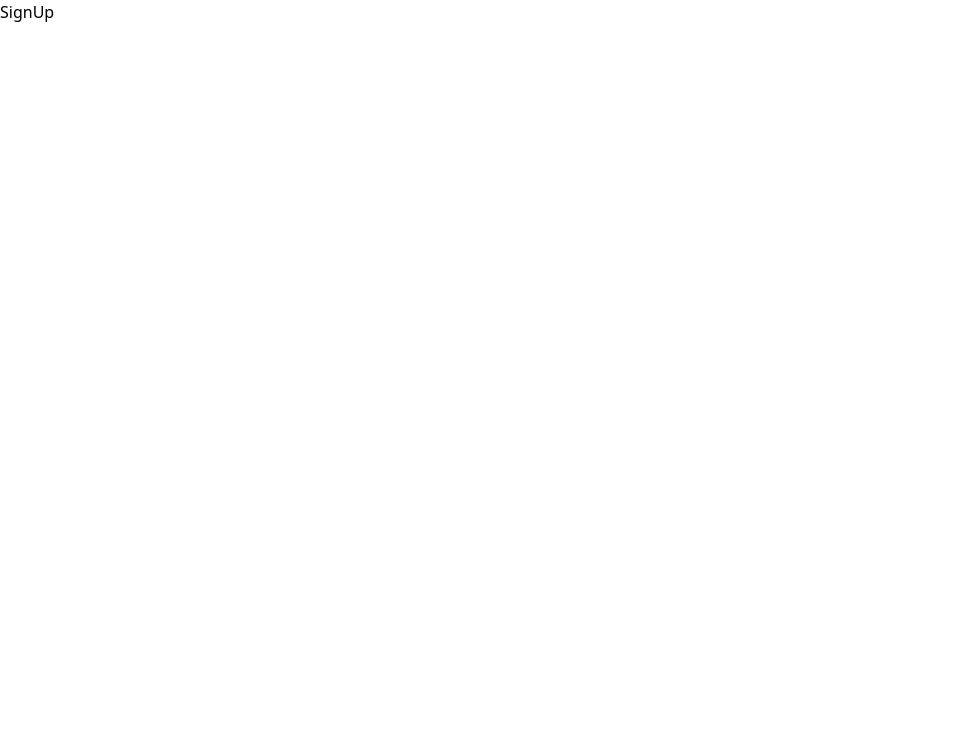
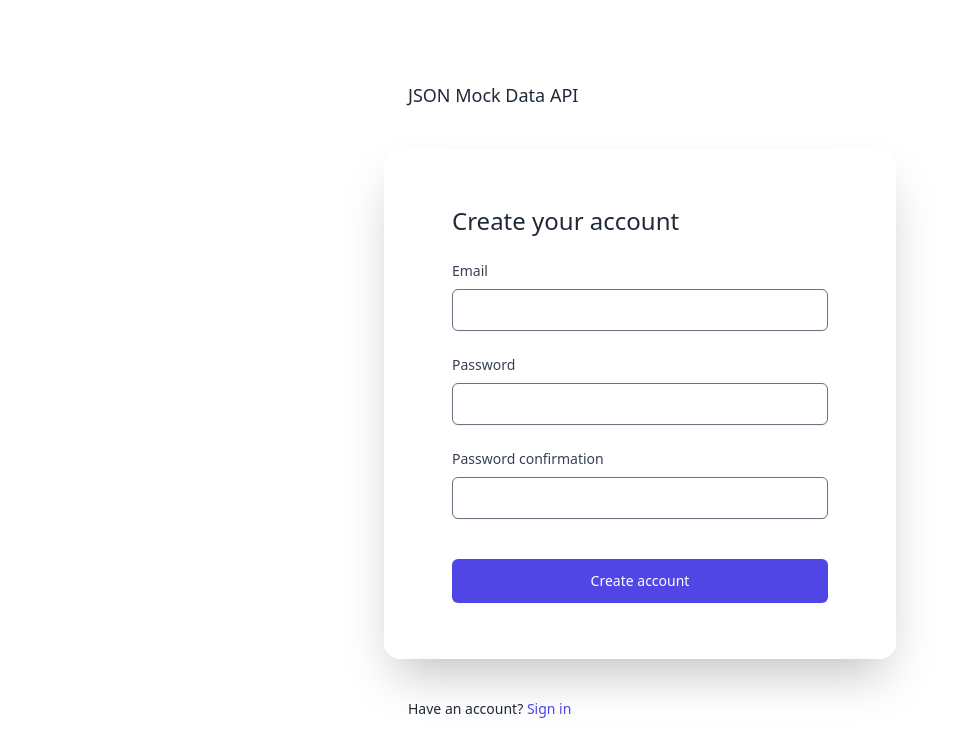
Before and after one commit to PrVille/json-mock-data-api, a React (Vite) app in the folder frontend/: page /signup in a window 1280 px wide. Shown: the top 756 px of the page, without its empty margins (0-967 px from the left). Built offline with nearby package versions, Linux system fonts and the light colour scheme.

Commit message:
Sign up page, account page framing

```diff
--- a/frontend/src/components/Topbar.tsx
+++ b/frontend/src/components/Topbar.tsx
@@ -58,7 +58,7 @@ const Topbar = ({
             }}
             className="py-1 pr-1 text-sm font-medium rounded-lg text-indigo-600 hover:text-gray-800 transition-all"
           >
-            Sign out
+            Sign out &rarr;
           </button>
         ) : (
           <NavLink
--- a/frontend/src/pages/Account.tsx
+++ b/frontend/src/pages/Account.tsx
@@ -1,6 +1,80 @@
+import { Link } from "react-router-dom"
+import Page from "../components/Page"
+import { useUser } from "../hooks/useUser"
+import { ClipboardIcon } from "@heroicons/react/24/outline"
+
 const Account = () => {
+  const { user } = useUser()
+
+  if (!user) return null // TODO: Handle case when accessing account page without auth
+
   return (
-    <div>Account</div>
+    <Page>
+      <Page.Section>
+        <Page.Section.Title>Profile</Page.Section.Title>
+      </Page.Section>
+
+      <Page.Divider />
+
+      <Page.Section>
+        <div className="flex justify-between items-center">
+          <Page.Section.Title>API token</Page.Section.Title>
+          <Link
+            to="/docs/authentication"
+            className="text-sm font-medium text-indigo-600 hover:text-gray-800 transition-all"
+          >
+            Learn more about API authentication &rarr;
+          </Link>
+        </div>
+
+        <div className="mt-6">
+          <h1 className="font-medium">Your API token</h1>
+          <p className="text-sm mt-1 mb-4 text-gray-600">
+            This token will allow you to authenticate API requests.{" "}
+            <Link
+              to="/docs/authentication"
+              className="font-medium text-indigo-600 hover:text-gray-800 transition-all"
+            >
+              Learn more &rarr;
+            </Link>
+          </p>
+        </div>
+
+        <div className="mt-6">
+          <div className="border rounded-lg">
+            <div className="grid grid-cols-5 gap-x-10 text-gray-800 font-medium px-4 py-2 bg-gray-100 border-b rounded-t-lg">
+              <h6>Name</h6>
+              <h6 className="col-span-3">
+                Token{" "}
+                <ClipboardIcon className="-mt-1 ml-1 h-4 w-4 inline-block text-gray-600 cursor-pointer" />
+              </h6>
+              <h6>Last used</h6>
+            </div>
+            <div className="grid grid-cols-5 gap-x-10 text-gray-600 text-sm px-4 py-2 rounded-lg">
+              <span className="font-medium">DEFAULT_TOKEN</span>
+              <span className="break-words col-span-3">{user.token}</span>
+              <span>Never</span>
+            </div>
+          </div>
+        </div>
+      </Page.Section>
+
+      <Page.Divider />
+
+      <Page.Section>
+        <Page.Section.Title>Data</Page.Section.Title>
+
+        {/* TODO: Clear data, seed data */}
+      </Page.Section>
+
+      <Page.Divider />
+
+      <Page.Section>
+        <Page.Section.Title>Settings</Page.Section.Title>
+
+        {/* TODO: Delete account */}
+      </Page.Section>
+    </Page>
   )
 }
 
--- a/frontend/src/pages/Authentication.tsx
+++ b/frontend/src/pages/Authentication.tsx
@@ -46,7 +46,7 @@ const Authentication = () => {
               >
                 Bearer tokens
               </a>{" "}
-              to authenticate requests. You can view and manage your tokens in{" "}
+              to authenticate requests. You can view your token in{" "}
               <Link
                 to=""
                 className="font-medium text-indigo-600 hover:text-gray-800 transition-all"
@@ -65,9 +65,9 @@ const Authentication = () => {
             </Content.Subtitle>
 
             <Content.Subtitle>
-              Your tokens carry many privileges, so be sure to keep them secure.
-              Don't share your secret tokens in publicly accessible areas such
-              as GitHub, client-side code, and so forth.
+              Your token carries many privileges, so be sure to keep it secure.
+              Don't share your secret token in publicly accessible areas such as
+              GitHub, client-side code, and so forth.
             </Content.Subtitle>
 
             <Content.Subtitle>
--- a/frontend/src/pages/SignIn.tsx
+++ b/frontend/src/pages/SignIn.tsx
@@ -10,6 +10,7 @@ import * as yup from "yup"
 import { REGEX_EMAIL } from "../constants"
 import { useUser } from "../hooks/useUser"
 import storage from "../services/storage"
+import Logo from "../components/Logo"
 
 const schema = yup
   .object({
@@ -61,7 +62,10 @@ const SignIn = () => {
   return (
     <div className="flex flex-col items-center justify-center h-full text-gray-800">
       <div className="max-w-lg w-full">
-        <div className="bg-white shadow-lg rounded-lg px-12 py-14">
+        <div className="mb-10 ml-6">
+          <Logo />
+        </div>
+        <div className="bg-white shadow-2xl rounded-2xl px-12 py-14">
           <form
             onSubmit={handleSubmit(onSubmit)}
             className="px-5 flex flex-col"
@@ -138,6 +142,7 @@ const SignIn = () => {
             </button>
           </form>
         </div>
+
         <div className="mt-10 ml-6">
           <p className="text-sm">
             Don't have an account?{" "}
--- a/frontend/src/pages/SignUp.tsx
+++ b/frontend/src/pages/SignUp.tsx
@@ -1,6 +1,187 @@
+import { useState } from "react"
+import authService from "../services/authService"
+import { Link, useNavigate } from "react-router-dom"
+import Spinner from "../components/Spinner"
+import { classNames } from "../utils"
+import { ExclamationTriangleIcon } from "@heroicons/react/20/solid"
+import { useForm } from "react-hook-form"
+import { yupResolver } from "@hookform/resolvers/yup"
+import * as yup from "yup"
+import { REGEX_EMAIL } from "../constants"
+import { useUser } from "../hooks/useUser"
+import storage from "../services/storage"
+import Logo from "../components/Logo"
+
+const schema = yup
+  .object({
+    email: yup
+      .string()
+      .required("Please enter your email.")
+      .matches(REGEX_EMAIL, "Invalid email address."),
+    password: yup
+      .string()
+      .required("Please enter your password.")
+      .length(5, "Your password must be at least 5 characters."),
+    passwordConfirmation: yup
+      .string()
+      .required("Please confirm your password.")
+      .oneOf([yup.ref("password")], "Your passwords do not match."),
+  })
+  .required()
+
+type FormData = yup.InferType<typeof schema>
+
 const SignUp = () => {
+  const [loading, setLoading] = useState(false)
+  const navigate = useNavigate()
+
+  const { setUser } = useUser()
+
+  const {
+    register,
+    handleSubmit,
+    setError,
+    formState: { errors },
+  } = useForm<FormData>({
+    resolver: yupResolver(schema),
+    mode: "onSubmit",
+  })
+
+  const onSubmit = (data: FormData) => {
+    setLoading(true)
+
+    setTimeout(() => {
+      authService
+        .signUp(data.email, data.password)
+        .then(() => {
+          authService.signIn(data.email, data.password).then((user) => {
+            setUser(user)
+            storage.saveUser(user)
+            navigate("/")
+          })
+        })
+        .catch((error) => {
+          const emailInUse = error?.response?.data?.errors?.some(
+            (err: { msg: string }) =>
+              err.msg.includes("'email' field is already in use.")
+          )
+          if (emailInUse) {
+            setError("email", {
+              message: "An account already exists with this email.",
+            })
+          } else {
+            setError("root", { message: "Something went wrong!" })
+          }
+        })
+        .finally(() => setLoading(false))
+    }, 3000)
+  }
+
   return (
-    <div>SignUp</div>
+    <div className="flex flex-col items-center justify-center h-full text-gray-800">
+      <div className="max-w-lg w-full">
+        <div className="mb-10 ml-6">
+          <Logo />
+        </div>
+        <div className="bg-white shadow-2xl rounded-2xl px-12 py-14">
+          <form
+            onSubmit={handleSubmit(onSubmit)}
+            className="px-5 flex flex-col"
+          >
+            <h2 className="text-2xl font-medium">Create your account</h2>
+
+            <div className="mt-6 flex flex-col">
+              <label className="text-sm font-medium text-gray-700">Email</label>
+              <input
+                className="mt-2 border rounded-md px-4 py-2 shadow-sm focus:ring-indigo-600 focus:border-indigo-600"
+                {...register("email")}
+              />
+            </div>
+
+            {errors.email && (
+              <div className="mt-3 flex items-center gap-2">
+                <ExclamationTriangleIcon className="h-4 w-4 text-white fill-red-600" />
+                <span className="-mt-0.5 text-red-600 font-medium text-sm">
+                  {errors.email.message}
+                </span>
+              </div>
+            )}
+
+            <div className="mt-6 flex flex-col">
+              <label className="text-sm font-medium text-gray-700">
+                Password
+              </label>
+              <input
+                className="mt-2 border rounded-md px-4 py-2 shadow-sm focus:ring-indigo-600 focus:border-indigo-600"
+                type="password"
+                {...register("password")}
+              />
+            </div>
+
+            {errors.password && (
+              <div className="mt-3 flex items-center gap-2">
+                <ExclamationTriangleIcon className="h-4 w-4 text-white fill-red-600" />
+                <span className="-mt-0.5 text-red-600 font-medium text-sm">
+                  {errors.password.message}
+                </span>
+              </div>
+            )}
+
+            <div className="mt-6 flex flex-col">
+              <label className="text-sm font-medium text-gray-700">
+                Password confirmation
+              </label>
+              <input
+                className="mt-2 border rounded-md px-4 py-2 shadow-sm focus:ring-indigo-600 focus:border-indigo-600"
+                type="password"
+                {...register("passwordConfirmation")}
+              />
+            </div>
+
+            {errors.passwordConfirmation && (
+              <div className="mt-3 flex items-center gap-2">
+                <ExclamationTriangleIcon className="h-4 w-4 text-white fill-red-600" />
+                <span className="-mt-0.5 text-red-600 font-medium text-sm">
+                  {errors.passwordConfirmation.message}
+                </span>
+              </div>
+            )}
+
+            {errors.root && (
+              <div className="mt-3 flex items-center gap-2">
+                <ExclamationTriangleIcon className="h-4 w-4 text-white fill-red-600" />
+                <span className="-mt-0.5 text-red-600 font-medium text-sm">
+                  {errors.root.message}
+                </span>
+              </div>
+            )}
+
+            <button
+              className={classNames(
+                "mt-10 py-3 px-4 grid place-items-center text-sm text-white rounded-md w-full font-medium",
+                loading ? "bg-indigo-400" : "bg-indigo-600"
+              )}
+              type="submit"
+              disabled={loading}
+            >
+              {loading ? <Spinner /> : <span>Create account</span>}
+            </button>
+          </form>
+        </div>
+
+        <div className="mt-10 ml-6">
+          <p className="text-sm">
+            Have an account?{" "}
+            <Link
+              to="/signin"
+              className="font-medium text-indigo-600 hover:text-gray-800 transition-all"
+            >
+              Sign in
+            </Link>
+          </p>
+        </div>
+      </div>
+    </div>
   )
 }
 
```
Also changed, not shown: 1 other file (tests, documents, lock files or other folders).
